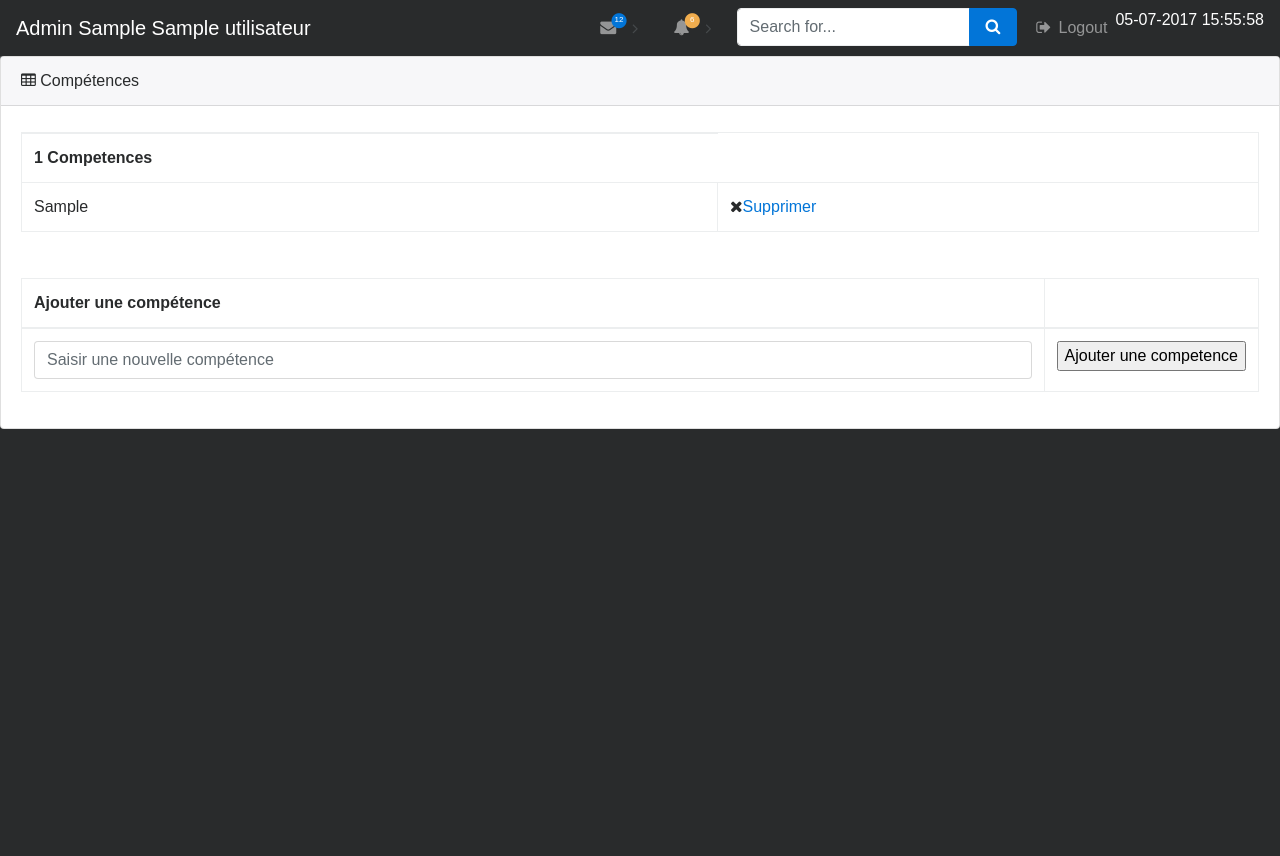
After one commit to MariamKONE/site_cv, a PHP site: page /competences.php in a window 1280 px wide. The commit adds this page. Run offline with PHP 8.4, Linux system fonts and the light colour scheme; tables that the repository leaves empty or names only in its code hold one stand-in row (values such as "Sample post").

Commit message:
maj05/07

```diff
--- /dev/null
+++ b/admin/competences.php
@@ -0,0 +1,258 @@
+<?php
+require '../connexion\connexion.php'
+//se connecter
+
+?>
+<?php if (!empty($_GET)){
+
+    header("location: ../admin/competences.php");
+}
+ ?>
+<!DOCTYPE html>
+<html lang="fr">
+
+<head>
+
+    <meta charset="utf-8">
+    <meta http-equiv="X-UA-Compatible" content="IE=edge">
+    <meta name="viewport" content="width=device-width, initial-scale=1, shrink-to-fit=no">
+
+    <meta name="description" content="">
+    <meta name="author" content="">
+    <title>SB Admin - Start Bootstrap Template</title>
+
+    <!-- Bootstrap core CSS -->
+    <link href="vendor/bootstrap/css/bootstrap.min.css" rel="stylesheet">
+
+    <!-- Custom fonts for this template -->
+    <link href="vendor/font-awesome/css/font-awesome.min.css" rel="stylesheet" type="text/css">
+
+    <!-- Plugin CSS -->
+    <link href="vendor/datatables/dataTables.bootstrap4.css" rel="stylesheet">
+
+    <!-- Custom styles for this template -->
+    <link href="css/sb-admin.css" rel="stylesheet">
+    <!-- Mon css -->
+    <link rel="stylesheet" href="/site_cv/css/style.css">
+
+</head>
+
+<body id="page-top">
+
+    <?php
+
+        $sql = $pdoCV->query(" SELECT * FROM utilisateurs WHERE id_utilisateur='1' ");
+        $ligne = $sql ->fetch();//siginifie 'récupérer' dans la table utilisateur
+
+
+        $titre = $pdoCV->query("SELECT * FROM titres_cv WHERE utilisateur_id='1' ");
+        $ligne_titre = $titre ->fetch();//récupérer les informations de la table titre
+
+
+
+     ?>
+     <!-- Navigation -->
+     <nav id="mainNav" class="navbar static-top navbar-toggleable-md navbar-inverse bg-inverse">
+         <button class="navbar-toggler navbar-toggler-right" type="button" data-toggle="collapse" data-target="#navbarExample" aria-controls="navbarExample" aria-expanded="false" aria-label="Toggle navigation">
+             <span class="navbar-toggler-icon"></span>
+         </button>
+         <a class="navbar-brand" href="#">Admin <?php echo $ligne['prenom'],' '.$ligne['nom'];?></a>
+         <div class="collapse navbar-collapse" id="navbarExample">
+             <ul class="sidebar-nav navbar-nav">
+                 <li class="nav-item active">
+                     <a class="nav-link" href="#"><i class="fa fa-fw fa-dashboard"></i> Dashboard</a>
+                 </li>
+                 <li class="nav-item">
+                     <a class="nav-link" href="#"><i class="fa fa-fw fa-area-chart"></i> Charts</a>
+                 </li>
+                 <li class="nav-item">
+                     <a class="nav-link" href="#"><i class="fa fa-fw fa-table"></i> Tables</a>
+                 </li>
+                 <li class="nav-item">
+                     <a class="nav-link nav-link-collapse collapsed" data-toggle="collapse" href="#collapseComponents"><i class="fa fa-fw fa-wrench"></i> Components</a>
+                     <ul class="sidebar-second-level collapse" id="collapseComponents">
+                         <li>
+                             <a href="#">Fixed Navigation</a>
+                         </li>
+                         <li>
+                             <a href="#">Custom Card Examples</a>
+                         </li>
+                         <li>
+                             <a href="#">Blank Page</a>
+                         </li>
+                         <li>
+                             <a href="#">Login Page</a>
+                         </li>
+                     </ul>
+                 </li>
+                 <li class="nav-item">
+                     <a class="nav-link nav-link-collapse collapsed" data-toggle="collapse" href="#collapseMulti"><i class="fa fa-fw fa-sitemap"></i> Menu Levels</a>
+                     <ul class="sidebar-second-level collapse" id="collapseMulti">
+                         <li>
+                             <a href="#">Second Level Item</a>
+                         </li>
+                         <li>
+                             <a href="#">Second Level Item</a>
+                         </li>
+                         <li>
+                             <a class="nav-link-collapse collapsed" data-toggle="collapse" href="#collapseMulti2">Third Level</a>
+                             <ul class="sidebar-third-level collapse" id="collapseMulti2">
+                                 <li>
+                                     <a href="#">Third Level Item</a>
+                                 </li>
+                                 <li>
+                                     <a href="#">Third Level Item</a>
+                                 </li>
+                             </ul>
+                         </li>
+                     </ul>
+                 </li>
+             </ul>
+             <ul class="navbar-nav ml-auto">
+                 <li class="nav-item dropdown">
+                     <a class="nav-link dropdown-toggle mr-lg-2" href="#" id="messagesDropdown" data-toggle="dropdown" aria-haspopup="true" aria-expanded="false">
+                         <i class="fa fa-fw fa-envelope"></i> <span class="hidden-lg-up">Messages <span class="badge badge-pill badge-primary">12 New</span></span>
+                         <span class="new-indicator text-primary hidden-md-down"><i class="fa fa-fw fa-circle"></i><span class="number">12</span></span>
+                     </a>
+                     <div class="dropdown-menu" aria-labelledby="messagesDropdown">
+                         <h6 class="dropdown-header">New Messages:</h6>
+                         <div class="dropdown-divider"></div>
+                         <a class="dropdown-item" href="#">
+                             <strong>David Miller</strong> <span class="small float-right text-muted">11:21 AM</span>
+                             <div class="dropdown-message small">Hey there! This new version of SB Admin is pretty awesome! These messages clip off when they reach the end of the box so they don't overflow over to the sides!</div>
+                         </a>
+                         <div class="dropdown-divider"></div>
+                         <a class="dropdown-item" href="#">
+                             <strong>Jane Smith</strong> <span class="small float-right text-muted">11:21 AM</span>
+                             <div class="dropdown-message small">I was wondering if you could meet for an appointment at 3:00 instead of 4:00. Thanks!</div>
+                         </a>
+                         <div class="dropdown-divider"></div>
+                         <a class="dropdown-item" href="#">
+                             <strong>John Doe</strong> <span class="small float-right text-muted">11:21 AM</span>
+                             <div class="dropdown-message small">I've sent the final files over to you for review. When you're able to sign off of them let me know and we can discuss distribution.</div>
+                         </a>
+                         <div class="dropdown-divider"></div>
+                         <a class="dropdown-item small" href="#">
+                             View all messages
+                         </a>
+                     </div>
+                 </li>
+                 <li class="nav-item dropdown">
+                     <a class="nav-link dropdown-toggle mr-lg-2" href="#" id="alertsDropdown" data-toggle="dropdown" aria-haspopup="true" aria-expanded="false">
+                         <i class="fa fa-fw fa-bell"></i> <span class="hidden-lg-up">Alerts <span class="badge badge-pill badge-warning">6 New</span></span>
+                         <span class="new-indicator text-warning hidden-md-down"><i class="fa fa-fw fa-circle"></i><span class="number">6</span></span>
+                     </a>
+                     <div class="dropdown-menu" aria-labelledby="alertsDropdown">
+                         <a class="dropdown-item" href="#">Action</a>
+                         <a class="dropdown-item" href="#">Another action</a>
+                         <a class="dropdown-item" href="#">Something else here</a>
+                     </div>
+                 </li>
+                 <li class="nav-item">
+                     <form class="form-inline my-2 my-lg-0 mr-lg-2">
+                         <div class="input-group">
+                             <input type="text" class="form-control" placeholder="Search for...">
+                             <span class="input-group-btn">
+                         <button class="btn btn-primary" type="button"><i class="fa fa-search"></i></button>
+                     </span>
+                         </div>
+                     </form>
+                 </li>
+                 <li class="nav-item">
+                     <a class="nav-link" href="#"><i class="fa fa-fw fa-sign-out"></i> Logout </a>
+                 </li>
+                 <span class="time" style="color:white;">
+                     <?php $dt = new DateTime();
+                     echo $dt->format('d-m-Y H:i:s');?>
+                </span>
+             </ul>
+         </div>
+     </nav>
+
+<div class="card mb-3">
+    <?php
+    $competence = $pdoCV->query("SELECT * FROM competences WHERE utilisateur_id='1' ORDER BY competence ASC ");
+    $nbr_compentences = $competence->rowCount(); //compter le nombre de compétences
+    $ligne_competences = $competence ->fetchAll();//tout récupérer les informations de la table competence
+     ?>
+    <div class="card-header">
+        <i class="fa fa-table"></i> Compétences
+    </div>
+    <div class="card-block">
+        <div class="table-responsive">
+            <table class="table table-bordered" width="100%" id="dataTable" cellspacing="0">
+                    <tr>
+                        <th><?php echo $nbr_compentences?> Competences </th>
+                    </tr>
+                <tbody>
+                    <?php foreach ($ligne_competences as $ligne_competence) {
+                        echo '<tr>
+                                  <td>'.$ligne_competence["competence"].'</td>
+                                  <td><i class="fa fa-times" aria-hidden="true"></i></span><a href="competences.php?id_competence='.$ligne_competence["id_competence"].'">Supprimer</a></td>
+                              </tr>';
+                    }
+                     ?>
+                </tbody>
+            </table>
+        </div>
+    </div>
+
+    <?php
+
+    //--------- INSERER UNE COMPETENCE
+if ($_POST){
+    	$pdoCV->query("INSERT INTO competences(competence,utilisateur_id)VALUES('$_POST[competence]','1')");
+    }
+
+    //--------- SUPPRIMER UNE COMPETENCE
+if (isset($_GET['id_competence'])){
+    $efface = $_GET['id_competence'];
+    $sql = "DELETE FROM competences WHERE id_competence ='$efface'";
+    $pdoCV->query($sql);//ou on peut mettre exec
+    header("location: ../admin/competences.php");
+    }
+?>
+        <div class="card-block">
+        <table class="table table-bordered"  width="100%" id="dataTable" cellspacing="0">
+                <tr>
+                    <th style="width:100%"> Ajouter une compétence</th>
+                </tr>
+                <tbody>
+                    <form class="" action="competences.php?action=1" method="post">
+                      <tr>
+                          <td><input type="text" name="competence" class="form-control" placeholder="Saisir une nouvelle compétence"></td>
+                           <td><input type="submit" value="Ajouter une competence"></td>
+                      </tr>
+                      </form>
+                </tbody>
+        </table>
+    </div>
+
+
+        <!-- Bootstrap core JavaScript -->
+        <script src="vendor/jquery/jquery.min.js"></script>
+        <script src="vendor/tether/tether.min.js"></script>
+        <script src="vendor/bootstrap/js/bootstrap.min.js"></script>
+
+        <!-- Plugin JavaScript -->
+        <script src="vendor/jquery-easing/jquery.easing.min.js"></script>
+        <script src="vendor/chart.js/Chart.min.js"></script>
+        <script src="vendor/datatables/jquery.dataTables.js"></script>
+        <script src="vendor/datatables/dataTables.bootstrap4.js"></script>
+
+        <!-- Custom scripts for this template -->
+        <script src="js/sb-admin.min.js"></script>
+
+        <script type="text/javascript">
+
+        $(function(){
+            $('form').on("submit",function(e){
+            });
+        });
+
+        </script>
+
+
+    </body>
+
+    </html>
--- a/css/style.css
+++ b/css/style.css
@@ -2,4 +2,5 @@
 /*CSS Document style.css*/
 body{
     font-family: 'Fresca', sans-serif;
+
 }
```
Also changed, not shown: admin/index.php (+6 -2 lines).
